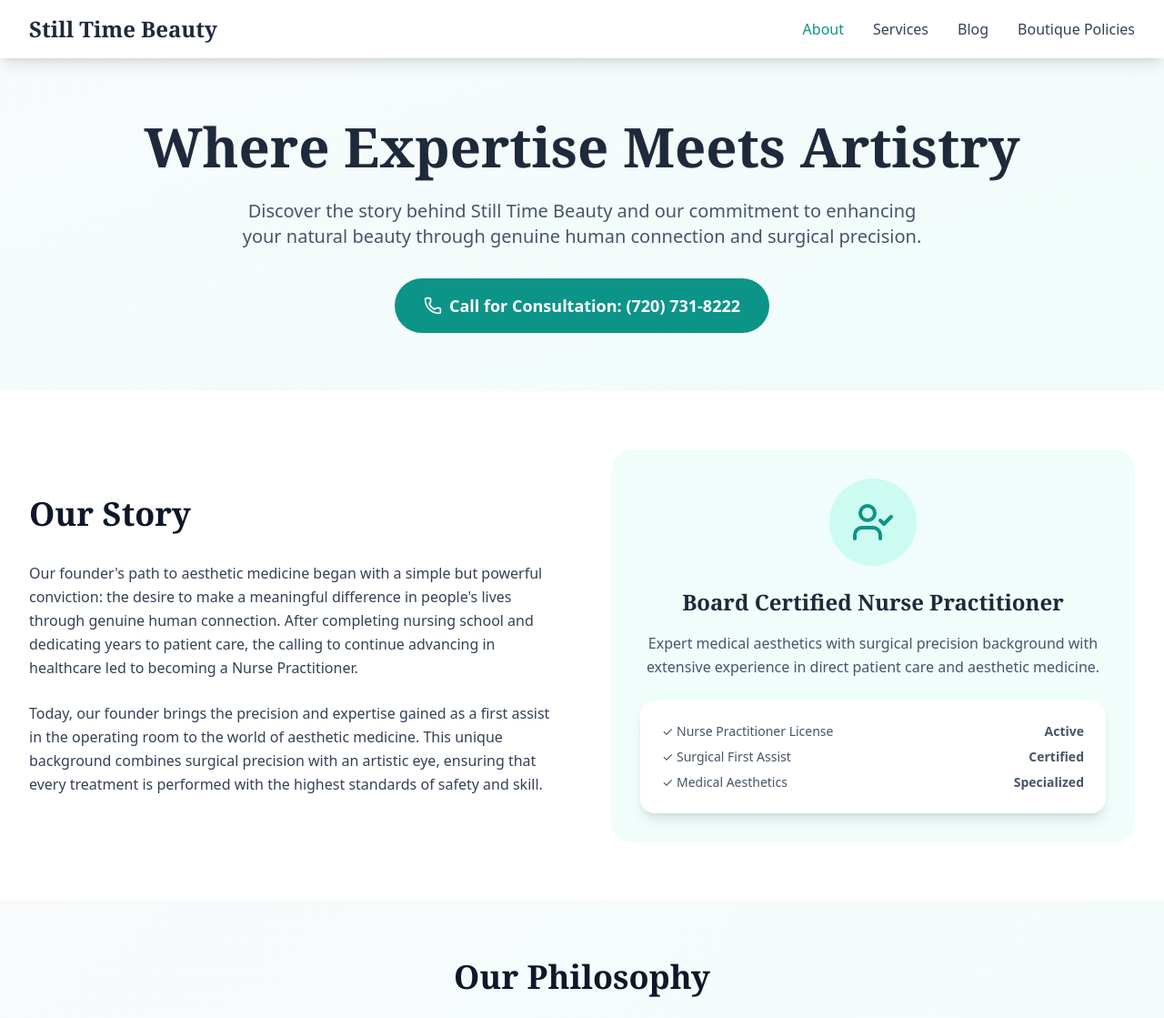
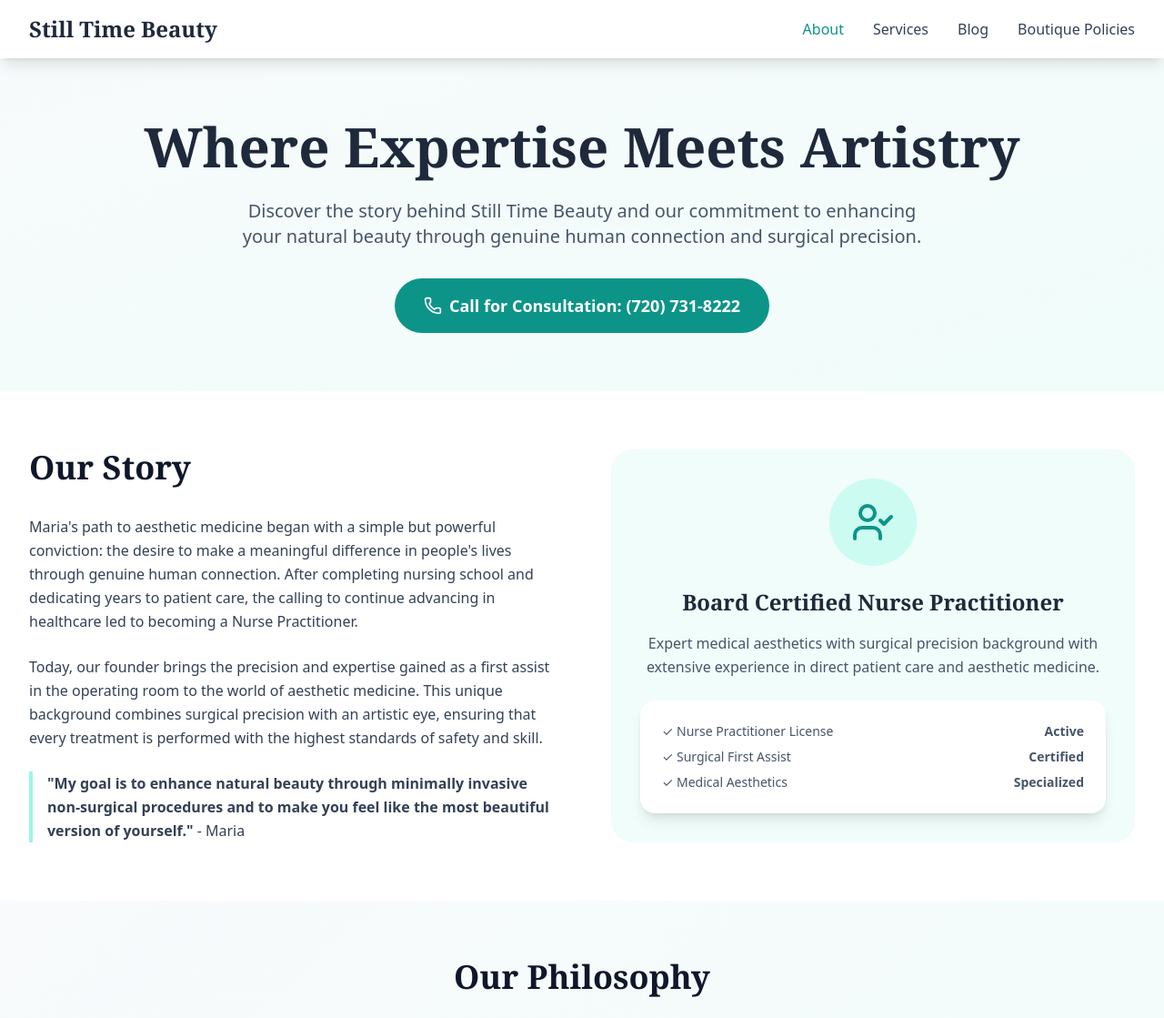
Before and after one commit to nvco/stb_website, a PHP site: page /about in a window 1280 px wide. Shown: the top 1119 px of the page at 91% size. Run offline with PHP 8.4, Linux system fonts and the light colour scheme; some libraries are stand-ins or nearby versions.

Commit message:
Update Maria's quote on about page with improved messaging and styling

```diff
--- a/site/about.php
+++ b/site/about.php
@@ -64,11 +64,19 @@
                     <h2 class="text-4xl font-serif font-bold text-primary-900 mb-8">Our Story</h2>
                     <div class="prose prose-lg text-primary-700 space-y-6">
                         <p>
-                            Our founder's path to aesthetic medicine began with a simple but powerful conviction: the desire to make a meaningful difference in people's lives through genuine human connection. After completing nursing school and dedicating years to patient care, the calling to continue advancing in healthcare led to becoming a Nurse Practitioner.
+                            Maria's path to aesthetic medicine began with a simple but powerful conviction: the desire to make a meaningful difference in people's lives through genuine human connection. After completing nursing school and dedicating years to patient care, the calling to continue advancing in healthcare led to becoming a Nurse Practitioner.
                         </p>
                         <p>
                             Today, our founder brings the precision and expertise gained as a first assist in the operating room to the world of aesthetic medicine. This unique background combines surgical precision with an artistic eye, ensuring that every treatment is performed with the highest standards of safety and skill.
                         </p>
+                        <!-- Quote Options for Review -->
+                        <div class="space-y-6">
+                            <div class="border-l-4 border-accent-200 pl-4">
+                                <p>
+                                     <b>"My goal is to enhance natural beauty through minimally invasive non-surgical procedures and to make you feel like the most beautiful version of yourself."</b> - Maria
+                                </p>
+                            </div>
+                        </div>
                     </div>
                 </div>
                 <div class="relative">
--- a/site/cancellation-policy.php
+++ b/site/cancellation-policy.php
@@ -95,7 +95,7 @@
 
                     <div class="border-l-4 border-accent-600 pl-6">
                         <h3 class="text-xl font-semibold text-primary-800 mb-3">Consultation Fees</h3>
-                        <p class="text-primary-700">Initial consultation fee is $75, non-refundable once the consultation has been provided. However, consultation fees will be applied toward treatment costs if you proceed with recommended services the same day.</p>
+                        <p class="text-primary-700">Initial consultation fee is $75. However, consultation fees will be applied toward treatment costs if you proceed with recommended services the same day.</p>
                     </div>
 
                     <div class="border-l-4 border-accent-600 pl-6">
--- a/site/includes/footer.php
+++ b/site/includes/footer.php
@@ -5,7 +5,8 @@
                 <div class="md:col-span-2">
                     <h3 class="text-2xl font-serif font-bold mb-4"><?php echo $business_name; ?></h3>
                     <p class="text-primary-200 mb-6">
-                        Expert medical aesthetics in Boulder, Colorado. Enhancing natural beauty with precision, safety, and artistry.
+                        Where time stands still, and your natural beauty takes center stage.<br>
+                        Expert medical aesthetics in Boulder, Colorado.
                     </p>
                     <div class="flex items-center space-x-3">
                         <div class="flex items-center space-x-2 border-2 border-accent-400 text-accent-400 px-3 py-1 rounded-lg">
```
